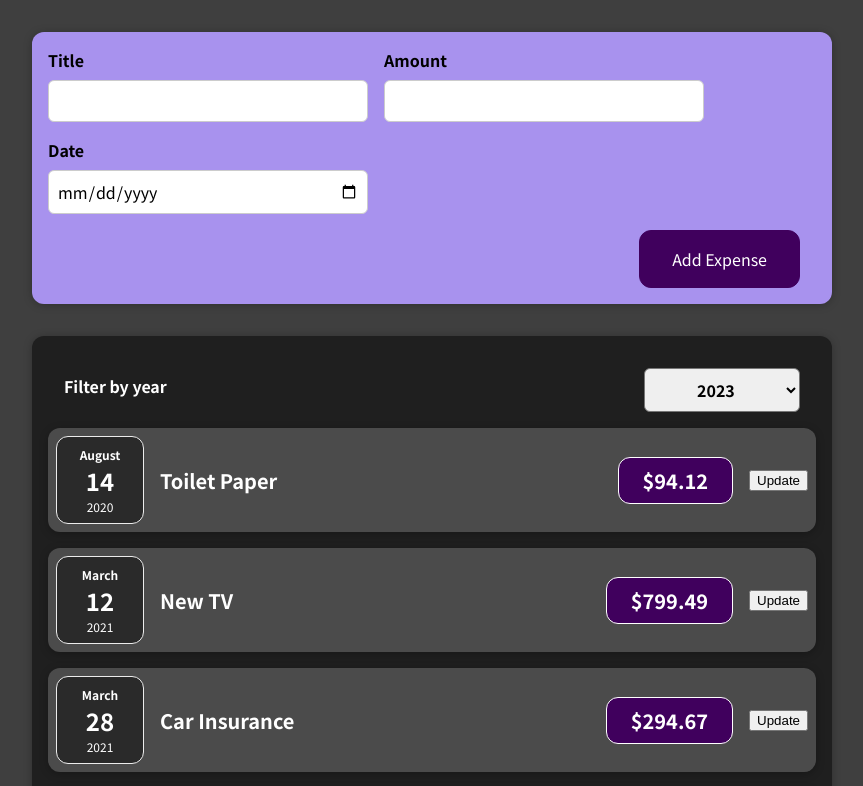
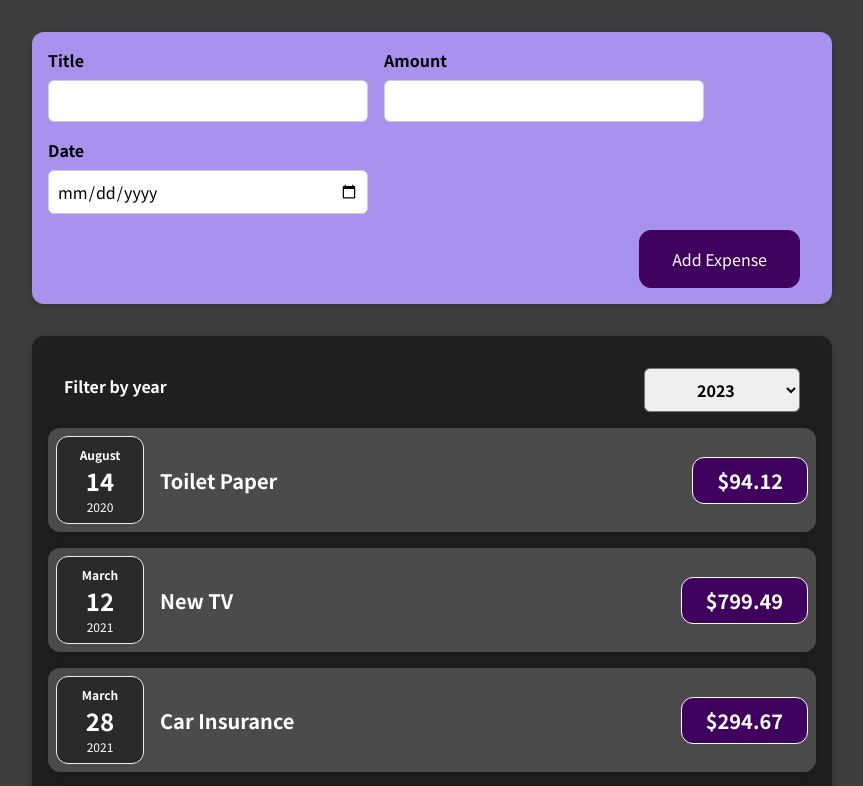
Before and after one commit to amu3dev/01, a React (Create React App) app: page / in a window 1280 px wide. Shown: the top 786 px of the page, without its empty margins (208-1071 px from the left). Built offline with nearby package versions, Linux system fonts and the light colour scheme.

Commit message:
- Rollback button 'update'

```diff
--- a/src/components/Expenses/ExpenseItem.jsx
+++ b/src/components/Expenses/ExpenseItem.jsx
@@ -1,22 +1,22 @@
-import React, { useState } from "react";
+import React from "react"; // { useState }
 import ExpenseDate from "./ExpenseDate";
 import "../../css/ExpenseItem.css";
 import Card from "../UI/Card";
 
 const ExpenseItem = (props) => {
-  const { amount, date } = props;
-  const [title, setTitle] = useState(props.title);
-  const handelClick = () => {
-    setTitle("Item updated!");
-    console.log(title);
-  };
+  const { amount, date, title } = props;
+  // const [title, setTitle] = useState(props.title);
+  // const handelClick = () => {
+  //   setTitle("Item updated!");
+  //   console.log(title);
+  // };
   return (
     <Card className="expense-item">
       <ExpenseDate date={date} />
       <div className="expense-item__description">
         <h2>{title}</h2>
         <div className="expense-item__price">${amount}</div>
-        <button onClick={handelClick}>Update</button>
+        {/* <button onClick={handelClick}>Update</button> */}
       </div>
     </Card>
   );
```
